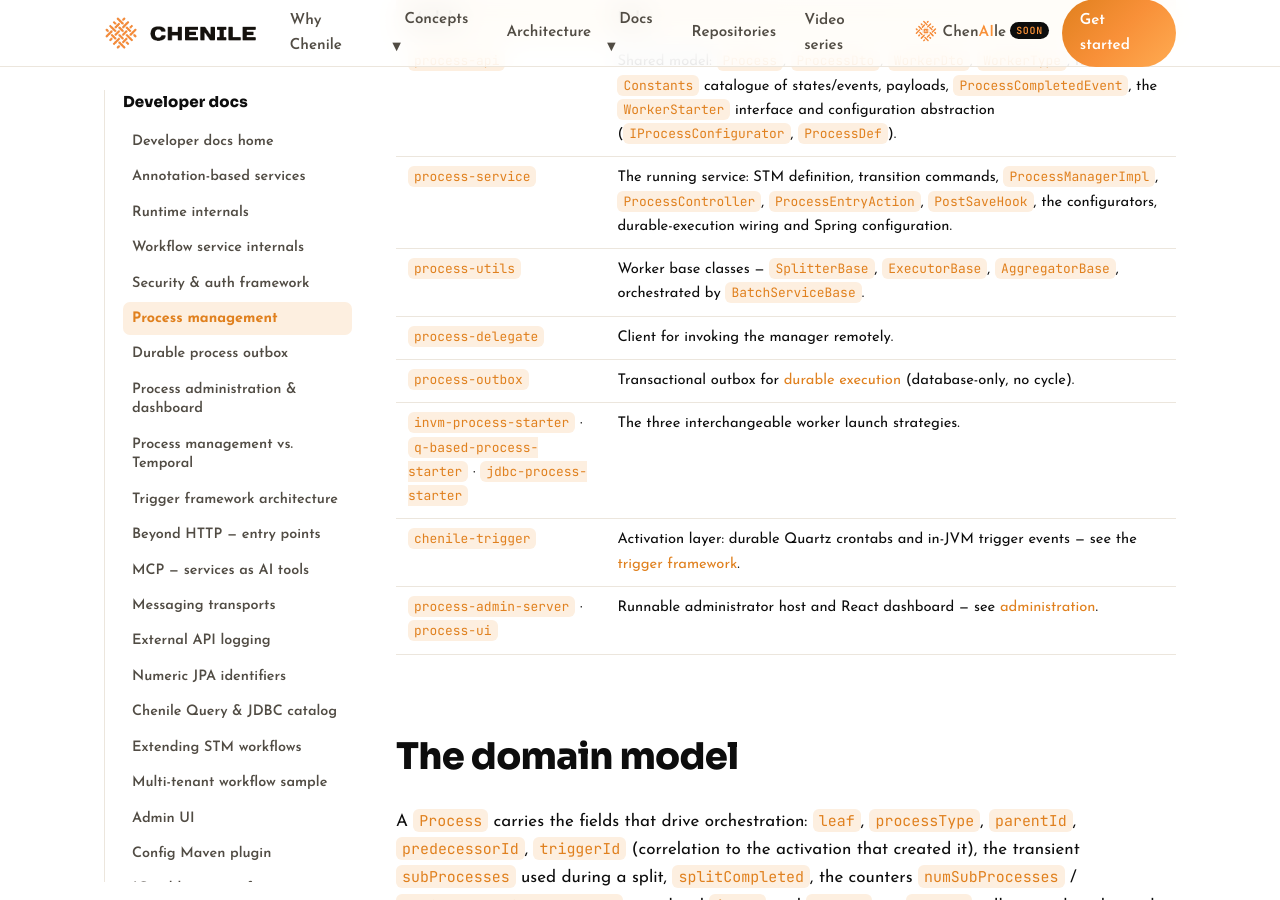
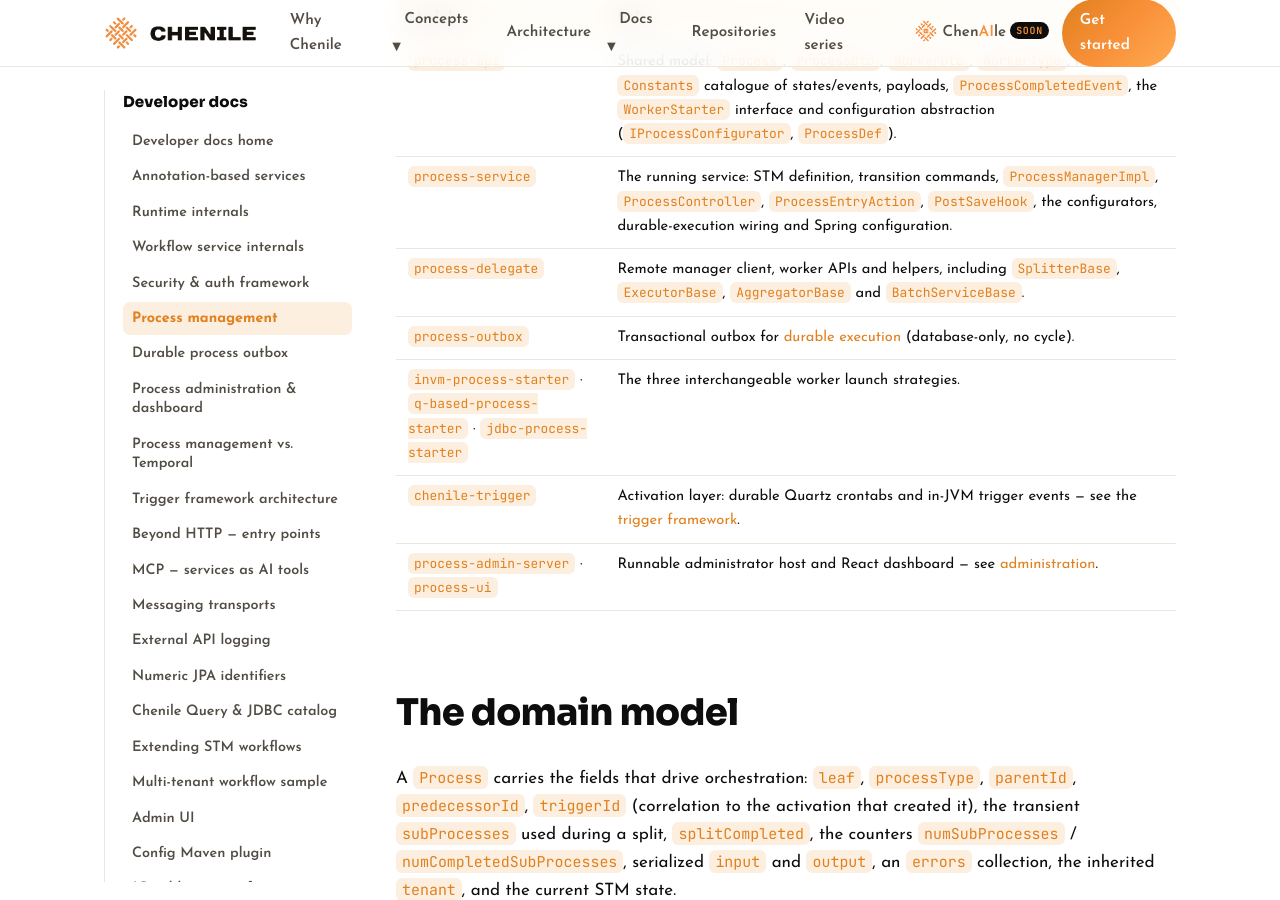
Before and after one commit to rajakolluru/cheniledocs.github.io, a Jekyll site: the page built from pages/developer/process-management.md, in a window 1280 px wide and 900 px high, scrolled down 1092 px. Built offline with Jekyll 4.4.1, drawn with Linux system fonts in a browser that asks for light colours; some of the changed text lies outside the part shown.

Commit message:
Update process module catalog and worker documentation
Remove process-utils from the repository module catalog and identify process-delegate as the consolidated manager client, worker API and base-class module.

```diff
--- a/_data/repos.yml
+++ b/_data/repos.yml
@@ -20,7 +20,7 @@
 - name: "chenile-process-management"
   layer: "Application blueprints"
   blurb: "Orchestration for long-running parent and child processes: splitter/aggregator trees, pluggable worker starters, trigger ingress with cron schedules, an optional durable outbox, and an administrator API with a React dashboard."
-  modules: ["process-api", "process-service", "process-delegate", "process-utils", "invm-process-starter", "q-based-process-starter", "jdbc-process-starter", "process-outbox", "chenile-trigger", "process-admin-server", "process-ui"]
+  modules: ["process-api", "process-service", "process-delegate", "invm-process-starter", "q-based-process-starter", "jdbc-process-starter", "process-outbox", "chenile-trigger", "process-admin-server", "process-ui"]
   icon: "🧭"
 
 - name: "chenile-service-registry"
--- a/pages/developer/process-management.md
+++ b/pages/developer/process-management.md
@@ -21,8 +21,7 @@ A trigger raises a `ProcessCreate` event that creates a root `Process`. The stat
 |---|---|
 | `process-api` | Shared model: `Process`, `ProcessDto`, `WorkerDto`, `WorkerType`, the `Constants` catalogue of states/events, payloads, `ProcessCompletedEvent`, the `WorkerStarter` interface and configuration abstraction (`IProcessConfigurator`, `ProcessDef`). |
 | `process-service` | The running service: STM definition, transition commands, `ProcessManagerImpl`, `ProcessController`, `ProcessEntryAction`, `PostSaveHook`, the configurators, durable-execution wiring and Spring configuration. |
-| `process-utils` | Worker base classes — `SplitterBase`, `ExecutorBase`, `AggregatorBase`, orchestrated by `BatchServiceBase`. |
-| `process-delegate` | Client for invoking the manager remotely. |
+| `process-delegate` | Remote manager client, worker APIs and helpers, including `SplitterBase`, `ExecutorBase`, `AggregatorBase` and `BatchServiceBase`. |
 | `process-outbox` | Transactional outbox for [durable execution](/developer/process-outbox/) (database-only, no cycle). |
 | `invm-process-starter` · `q-based-process-starter` · `jdbc-process-starter` | The three interchangeable worker launch strategies. |
 | `chenile-trigger` | Activation layer: durable Quartz crontabs and in-JVM trigger events — see the [trigger framework](/developer/trigger-framework/). |
@@ -87,7 +86,7 @@ Trigger (Quartz crontab, HTTP, or any adapter)
 | `EXECUTING` | `EXECUTOR` | `ProcessDef.config` |
 | `AGGREGATION_PENDING` | `AGGREGATOR` | `ProcessDef.config` |
 
-Every worker type receives the **same** `config` map (copied, never mutated). Workers extend the `process-utils` base classes, which handle payload typing, tenant propagation and error reporting.
+Every worker type receives the **same** `config` map (copied, never mutated). Workers extend the `process-delegate` base classes, which handle payload typing, tenant propagation and error reporting.
 
 <div class="grid-3" style="margin:1.4em 0">
   <div class="card">
```
